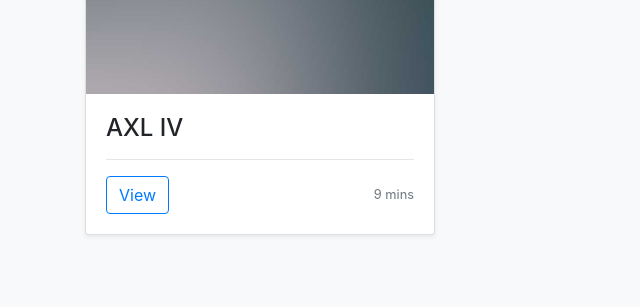
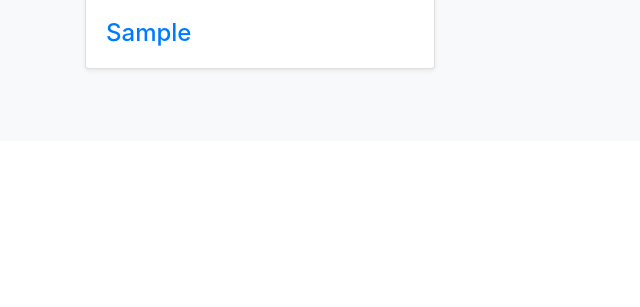
Before and after one commit to aybruhm/animesukurepa-backend, a Django app: template templates/anime/index.html in a window 1280 px wide. Shown: the part 949-1256 px from the top of the page, without its empty margins (0-640 px from the left). After the commit the page ends 1021 px from the top, so only its background shows below. Run offline with Django 3.2, Linux system fonts and the light colour scheme; data comes from the database, SQL or seed files in the repository; the template is opened without the code that fills it: values that come from a table or form of the project are taken from there, most other values are stand-ins (such as "Sample title", 1, 10 or a date in 2020); some libraries are stand-ins or nearby versions.

Commit message:
Update: routed the scraped data to html

```diff
--- a/templates/anime/index.html
+++ b/templates/anime/index.html
@@ -12,31 +12,25 @@
         </div>
     </div><br><br>
 
-    {% for anime in anime_listings %}
-        <p>{{ anime.0 }}</p>
-        <p>{{ anime.1 }}</p>
-        <p>{{ anime.2 }}</p>
-    {% endfor %}
 
     <div class="container">
         <div class="row">
+        {% for anime in scraped_animes %}
             <div class="col-md-4">
                 <div class="card mb-4 shadow-sm">
-                    <img src="{% static "assets/images/img.jpg" %}" alt="" class="bd-placeholder-img card-img-top" width="100%" height="225">
+                    <div class="card-image">
+                        <a href="https://www.gogoanime.movie/{{ anime.3 }}" target="_blank" title="">
+                            <img src="{{ anime.1 }}" style="height:250px; background: center;" class="card-img-top" alt="{{ anime.2 }}">
+                        </a>
+                    </div>
                     <div class="card-body">
-                        <h4 class="card-text">AXL IV</h4>
-                        <hr>
-                        <div class="d-flex justify-content-between align-items-center">
-                            <div class="btn-group">
-                                <a href="/">
-                                    <button class="btn btn-md btn-outline-primary">View</button>
-                                </a>
-                            </div>
-                            <small class="text-muted">9 mins</small>
-                        </div>
+                        <a href="https://www.gogoanime.movie/{{ anime.3 }}" target="_blank">
+                            <h4 class="card-text">{{ anime.0 }}</h4>
+                        </a>
                     </div>
                 </div>
             </div>
+        {% endfor %}
         </div>
     </div>
 </div>
```
